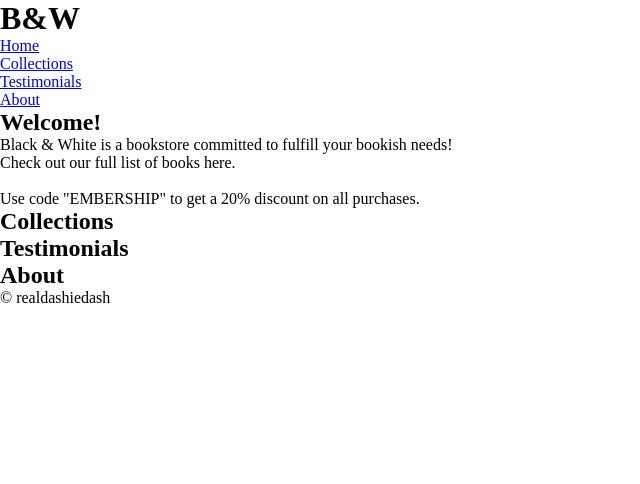
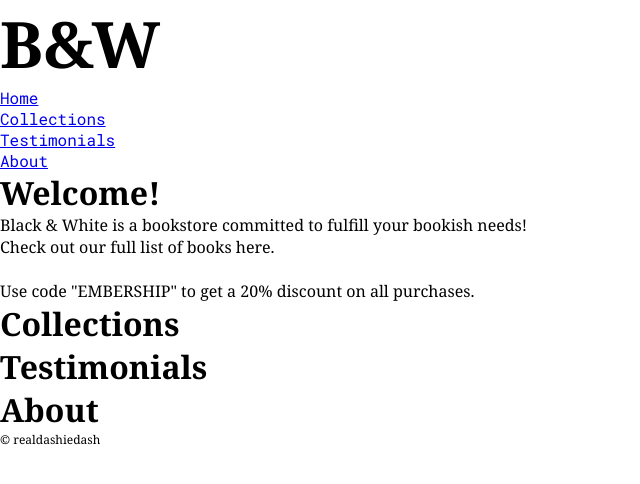
Before and after one commit to dashiedash/monochrome, a plain HTML site: page index.html in a window 1280 px wide. Shown: the whole page, without its empty margins (0-640 px from the left). Drawn offline with Linux system fonts and the light colour scheme.

Commit message:
Set font style.

```diff
--- a/resources/styles/main.css
+++ b/resources/styles/main.css
@@ -1,5 +1,5 @@
 /* Fonts */
-@import url("https://fonts.googleapis.com/css2?family=Roboto+Serif:ital,opsz,wght@0,8..144,100;0,8..144,200;0,8..144,300;0,8..144,400;0,8..144,500;0,8..144,600;0,8..144,700;0,8..144,800;0,8..144,900;1,8..144,100;1,8..144,200;1,8..144,300;1,8..144,400;1,8..144,500;1,8..144,600;1,8..144,700;1,8..144,800;1,8..144,900&display=swap"); /* Roboto Serif */
+@import url("https://fonts.googleapis.com/css2?family=Noto+Serif:ital,wght@0,400;0,700;1,400;1,700&display=swap"); /* Noto Serif */
 
 @import url("https://fonts.googleapis.com/css2?family=Roboto+Mono:ital,wght@0,100;0,200;0,300;0,400;0,500;0,600;0,700;1,100;1,200;1,300;1,400;1,500;1,600;1,700&display=swap"); /* Roboto Mono */
 
@@ -9,3 +9,26 @@
     border: 0;
     padding: 0;
 }
+
+h1,
+h2,
+p,
+table {
+    font-family: "Noto Serif", Georgia, "Times New Roman", Times, serif;
+}
+
+li {
+    font-family: "Roboto Mono", Consolas, "Courier New", Courier, monospace;
+}
+
+h1 {
+    font-size: 4rem;
+}
+
+h2 {
+    font-size: 2rem;
+}
+
+footer p {
+    font-size: 0.75rem;
+}
```
